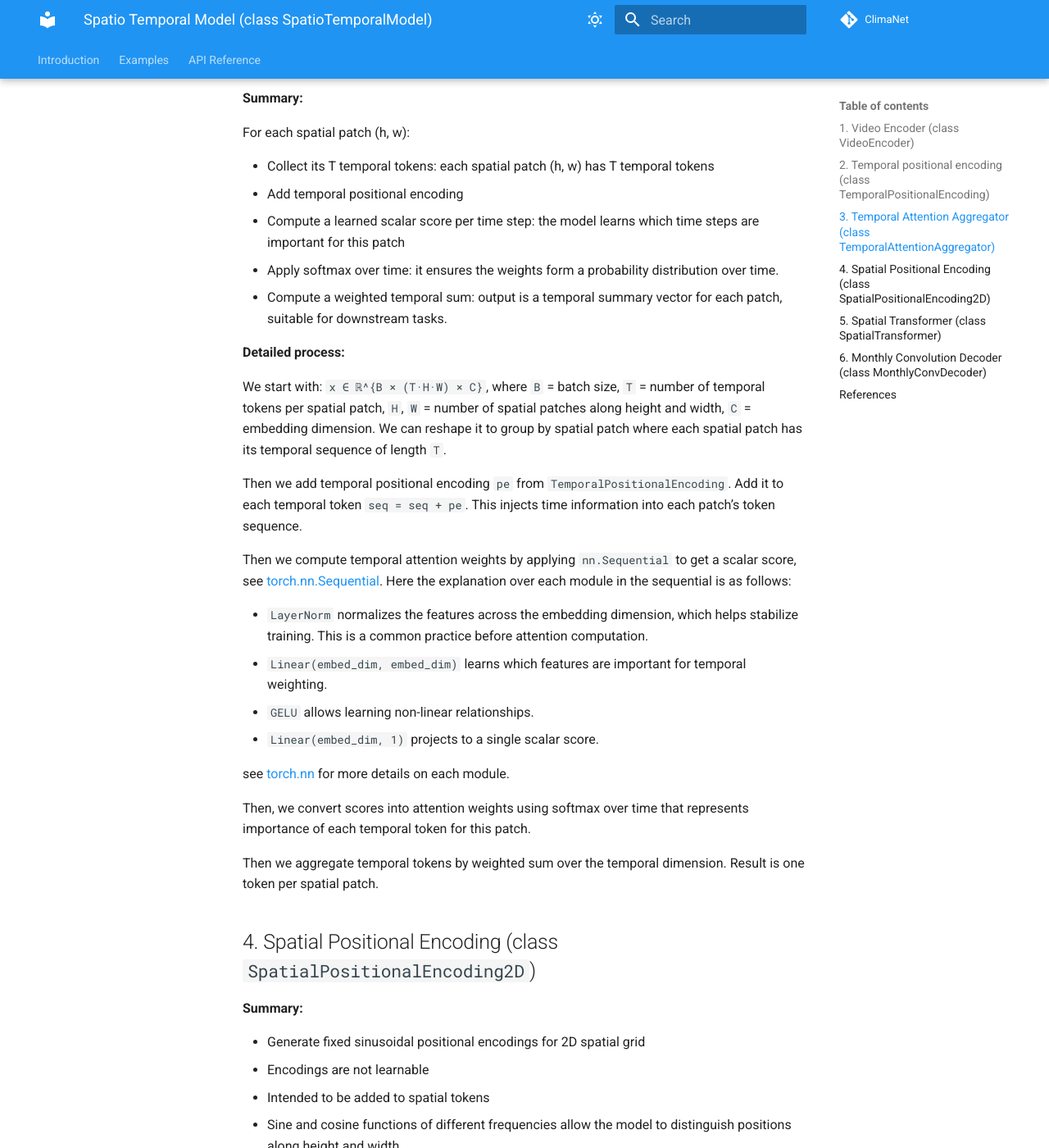
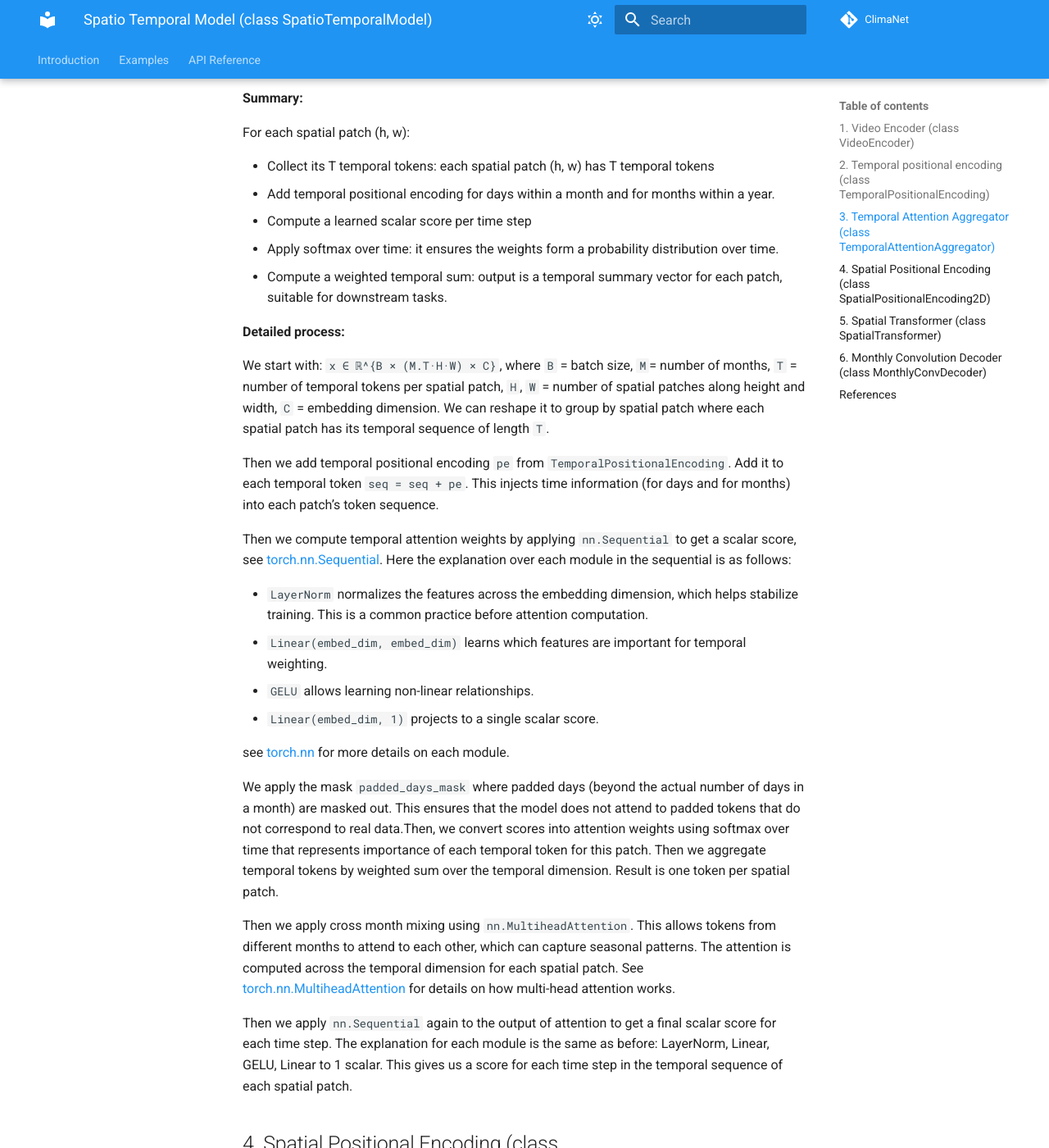
Before and after one commit to ESMValGroup/ClimaNet, an MkDocs documentation site: the page built from docs/code_math_description.md, in a window 1280 px wide and 1400 px high, scrolled down 2466 px. Shown: the whole window at 82% size. Built offline with MkDocs 1.6.1 and Material for MkDocs 9.7.7, drawn with Linux system fonts in a browser that asks for light colours; comment, search, counter and statistics services are not loaded; the version menu is left out; some of the changed text lies outside the part shown.

Commit message:
update docs

```diff
--- a/docs/code_math_description.md
+++ b/docs/code_math_description.md
@@ -111,9 +111,8 @@
 For each spatial patch (h, w):
 
 - Collect its T temporal tokens: each spatial patch (h, w) has T temporal tokens
-- Add temporal positional encoding
-- Compute a learned scalar score per time step: the model learns which time
-  steps are important for this patch
+- Add temporal positional encoding for days within a month and for months within a year.
+- Compute a learned scalar score per time step
 - Apply softmax over time: it ensures the weights form a probability
   distribution over time.
 - Compute a weighted temporal sum: output is a temporal summary vector for each
@@ -121,14 +120,14 @@
 
 **Detailed process:**
 
-We start with: `x ∈ ℝ^{B × (T·H·W) × C}`, where `B` = batch size, `T` = number
-of temporal tokens per spatial patch, `H`, `W` = number of spatial patches along
-height and width, `C` = embedding dimension. We can reshape it to group by
-spatial patch where each spatial patch has its temporal sequence of length `T`.
+We start with: `x ∈ ℝ^{B × (M.T·H·W) × C}`, where `B` = batch size, `M`= number
+of months, `T` = number of temporal tokens per spatial patch, `H`, `W` = number
+of spatial patches along height and width, `C` = embedding dimension. We can
+reshape it to group by spatial patch where each spatial patch has its temporal
+sequence of length `T`.
 
 Then we add temporal positional encoding `pe` from `TemporalPositionalEncoding`.
-Add it to each temporal token `seq = seq + pe`. This injects time information
-into each patch’s token sequence.
+Add it to each temporal token `seq = seq + pe`. This injects time information (for days and for months) into each patch’s token sequence.
 
 Then we compute temporal attention weights by applying `nn.Sequential` to get a
 scalar score, see
@@ -145,11 +144,17 @@
 see [torch.nn](https://docs.pytorch.org/docs/stable/nn.html) for more details on
 each module.
 
-Then, we convert scores into attention weights using softmax over time that
-represents importance of each temporal token for this patch.
+We apply the mask `padded_days_mask` where padded days (beyond the actual number
+of days in a month) are masked out. This ensures that the model does not attend
+to padded tokens that do not correspond to real data.Then, we convert scores
+into attention weights using softmax over time that represents importance of
+each temporal token for this patch. Then we aggregate temporal tokens by
+weighted sum over the temporal dimension. Result is one token per spatial patch.
 
-Then we aggregate temporal tokens by weighted sum over the temporal dimension.
-Result is one token per spatial patch.
+Then we apply cross month mixing using `nn.MultiheadAttention`. This allows
+tokens from different months to attend to each other, which can capture seasonal patterns. The attention is computed across the temporal dimension for each spatial patch. See [torch.nn.MultiheadAttention](https://docs.pytorch.org/docs/stable/generated/torch.nn.MultiheadAttention.html#multiheadattention) for details on how multi-head attention works.
+
+Then we apply `nn.Sequential` again to the output of attention to get a final scalar score for each time step. The explanation for each module is the same as before: LayerNorm, Linear, GELU, Linear to 1 scalar. This gives us a score for each time step in the temporal sequence of each spatial patch.
 
 ## 4. Spatial Positional Encoding (class `SpatialPositionalEncoding2D`)
 
@@ -205,6 +210,7 @@
 - Reshape latent tokens
 - Apply 1x1 convolution to mix features
 - Use transposed convolution to upsample to original spatial size
+- Applies a convolutional refinement block to smooth patch boundaries.
 - Apply convolutional head for final output
 - Optionally mask out land regions
 - Add scale and bias to output
@@ -223,21 +229,27 @@
 original image resolution. The padding is set to the overlap, which allows for
 smooth upsampling and some overlap between patches.
 
-Finally, using `nn.Sequential`, we convert the upsampled features into a single-channel output. This processing block contains:
+Then we apply a convolutional refinement block to smooth out any artifacts from
+the deconvolution. Deconvolution can sometimes produce blocky outputs, so this
+refinement helps to smooth patch boundaries and improve spatial coherence. This
+block consists of a `nn.Sequential`. This processing block contains:
 
-- `Conv2d`: 3×3 Convolution with padding=1 to refines spatial details after upsampling.
+- `Conv2d`: Convolution to mix features and reduce artifacts.
 - `BatchNorm2d`: Normalizes the features to stabilize training.
 - `GELU`: Non-linear activation to allow complex feature interactions.
-- `Conv2d(1×1)`: Final 1×1 convolution to reduce channels to 1, producing the final output map.
+- `Conv2d(1×1)`: Final 1×1 convolution for deeper feature refinement.
+- `BatchNorm2d`: Re-normalizes the features to stabilize training.
+- `GELU`: Another non-linear activation to allow complex feature interactions.
 
-A single `Conv2d(64, 1, kernel_size=1)` could work, but the extra layers provide:
+A single `Conv2d(..., 1, kernel_size=1)` could work, but the extra layers provide:
 
 - Spatial refinement after deconvolution (which can produce artifacts)
 - Non-linearity for more expressive power
 - Better gradient flow during training
 
-Then we apply scale, bias, and (optional) land mask to get the final output (he
-reconstructed 2D map (e.g., SST) for each batch).
+Finally, we apply a small convolutional head to produce the final single-channel
+output. Then we apply scale, bias, and (optional) land mask to get the final
+output (he reconstructed 2D map (e.g., SST) for each batch).
 
 ## References
 
```
Also changed, not shown: 1 other file.
